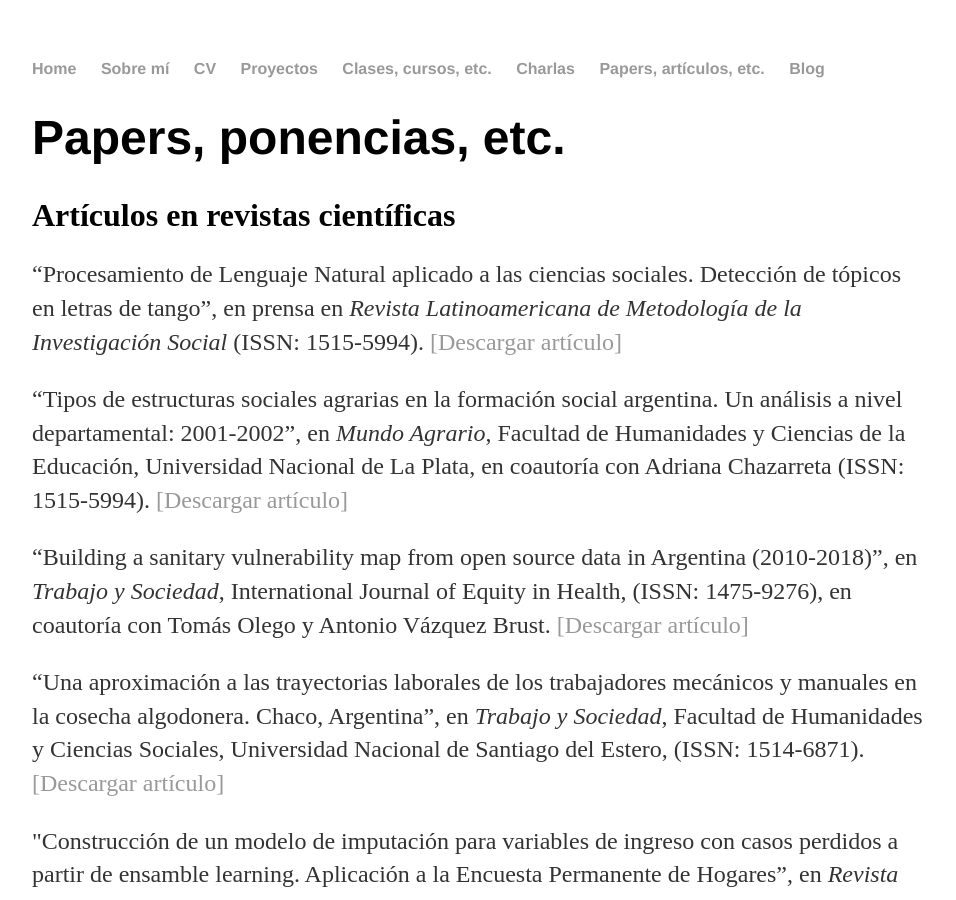
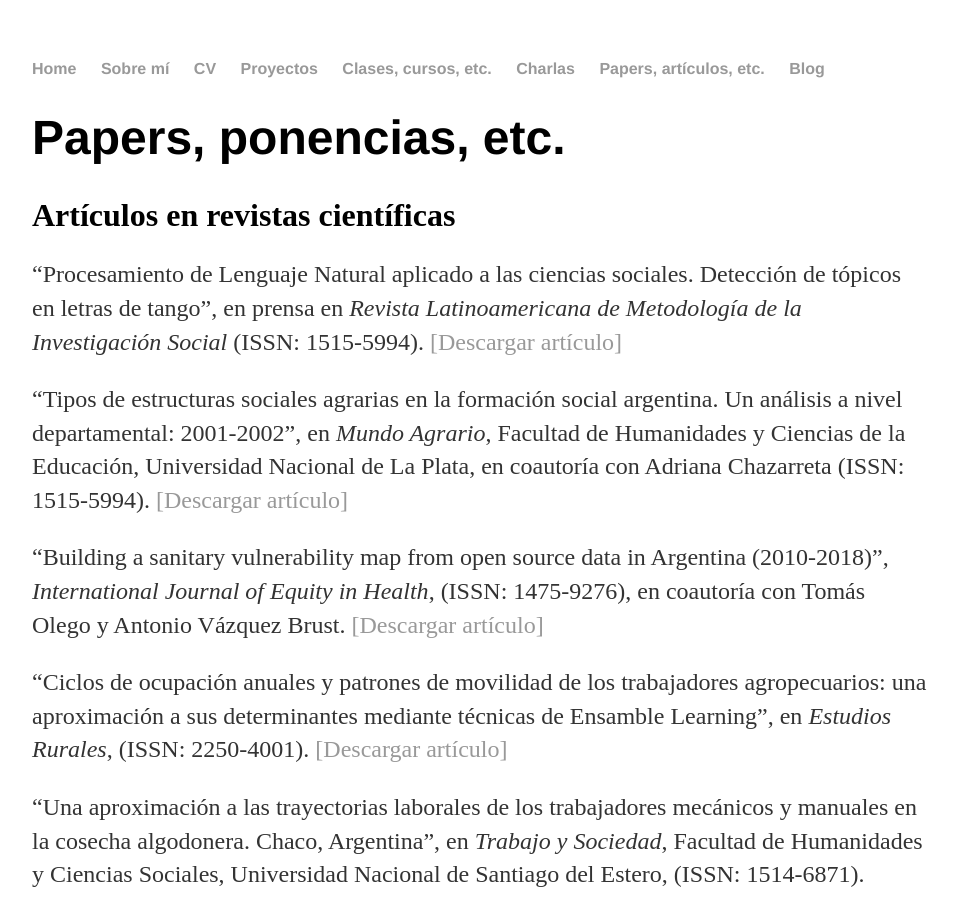
Before and after one commit to gefero/gefero.github.io, a Jekyll site: the page built from papers/index.html, in a window 1280 px wide and 900 px high. Shown: the whole window, without its empty margins (160-1116 px from the left). Built offline with Jekyll 4.4.1, drawn with Linux system fonts in a browser that asks for light colours.

Commit message:
Agrego papers 2020

```diff
--- a/papers/index.html
+++ b/papers/index.html
@@ -5,12 +5,14 @@ title: Papers, artículos, etc...
 <div class="blurb">
 	<h1>Papers, ponencias, etc.</h1>
 	<h2><font size="6">Artículos en revistas científicas</font></h2>
-		<p>“Procesamiento de Lenguaje Natural aplicado a las ciencias sociales. Detección de tópicos en letras de tango”, en prensa en <i>Revista Latinoamericana de Metodología de la Investigación Social</i> (ISSN: 1515-5994).
+	<p>“Procesamiento de Lenguaje Natural aplicado a las ciencias sociales. Detección de tópicos en letras de tango”, en prensa en <i>Revista Latinoamericana de Metodología de la Investigación Social</i> (ISSN: 1515-5994).
 <a href="">[Descargar artículo]</a></p>
-		<p>“Tipos de estructuras sociales agrarias en la formación social argentina. Un análisis a nivel departamental: 2001-2002”, en <i>Mundo Agrario</i>, Facultad de Humanidades y Ciencias de la Educación, Universidad Nacional de La Plata, en coautoría con Adriana Chazarreta (ISSN: 1515-5994).
+	<p>“Tipos de estructuras sociales agrarias en la formación social argentina. Un análisis a nivel departamental: 2001-2002”, en <i>Mundo Agrario</i>, Facultad de Humanidades y Ciencias de la Educación, Universidad Nacional de La Plata, en coautoría con Adriana Chazarreta (ISSN: 1515-5994).
 <a href="https://www.mundoagrario.unlp.edu.ar/article/view/MAe153">[Descargar artículo]</a></p>
-		<p>“Building a sanitary vulnerability map from open source data in Argentina (2010-2018)”, en <i>Trabajo y Sociedad</i>, International Journal of Equity in Health, (ISSN: 1475-9276), en coautoría con Tomás Olego y Antonio Vázquez Brust.
+	<p>“Building a sanitary vulnerability map from open source data in Argentina (2010-2018)”, <i>International Journal of Equity in Health</i>, (ISSN: 1475-9276), en coautoría con Tomás Olego y Antonio Vázquez Brust.
 <a href="https://equityhealthj.biomedcentral.com/articles/10.1186/s12939-020-01292-3">[Descargar artículo]</a></p>
+	<p>“Ciclos de ocupación anuales y patrones de movilidad de los trabajadores agropecuarios: una aproximación a sus determinantes mediante técnicas de Ensamble Learning”, en <i>Estudios Rurales</i>, (ISSN: 2250-4001).
+<a href="https://ppct.caicyt.gov.ar/index.php/estudios-rurales/article/view/16878">[Descargar artículo]</a></p>
 	<p>“Una aproximación a las trayectorias laborales de los trabajadores mecánicos y manuales en la cosecha algodonera. Chaco, Argentina”, en <i>Trabajo y Sociedad</i>, Facultad de Humanidades y Ciencias Sociales, Universidad Nacional de Santiago del Estero, (ISSN: 1514-6871).
 <a href="http://www.unse.edu.ar/trabajoysociedad/30%20ROSATI%20GERMAN%20Chaco%20cosecha%20de%20algodon.pdf">[Descargar artículo]</a></p>
 	<p>"Construcción de un modelo de imputación para variables de ingreso con casos perdidos a partir de ensamble learning. Aplicación a la Encuesta Permanente de Hogares”, en <i>Revista SaberEs</i>, Facultad de Ciencias Económicas y Estadística, Universidad Nacional de Rosario, (ISSN: 1852-4184). <a href="http://www.saberes.fcecon.unr.edu.ar/index.php/revista/article/view/132">[Descargar artículo]</a></p>
```
Also changed, not shown: 1 other file.
